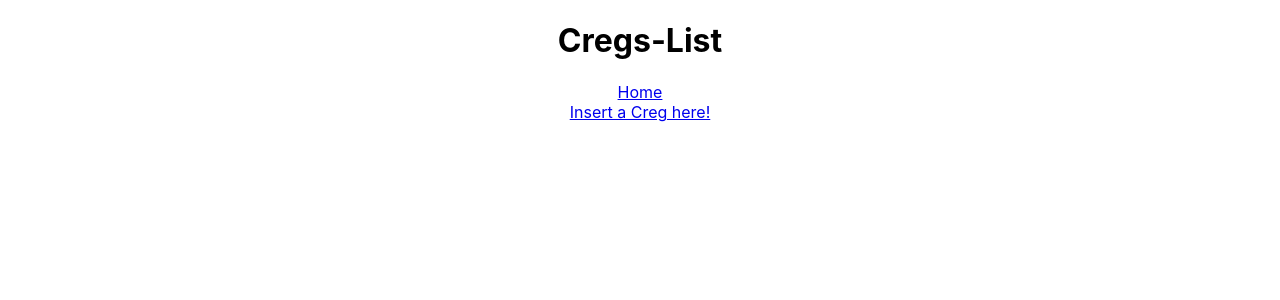
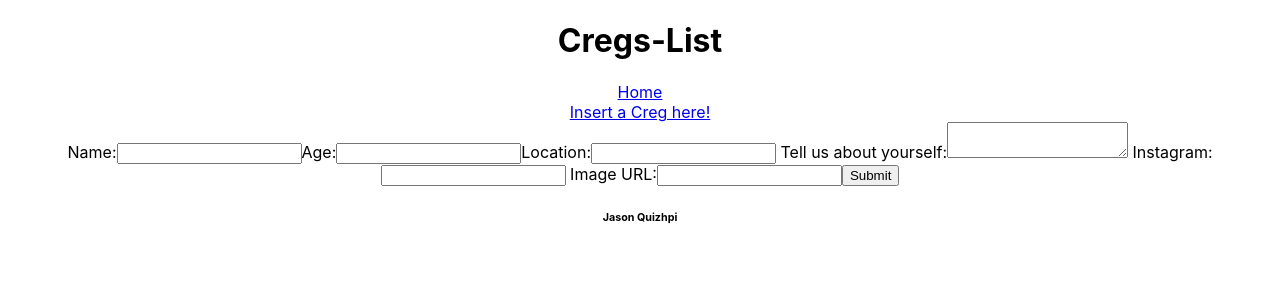
Before and after one commit to jquizhpi96/Cregs-List, a React (Create React App) app: page /edit/1 in a window 1280 px wide. Shown: the top 300 px of the page. Built offline with nearby package versions, Linux system fonts and the light colour scheme; no server answers; the HTML template or start-up script is replaced by a standard one.

Commit message:
working on delete component

```diff
--- a/src/App.js
+++ b/src/App.js
@@ -4,6 +4,7 @@ import Home from "./components/Home";
 import Form from "./components/Form";
 import Nav from "./components/Nav";
 import Bio from "./components/Bio";
+import Footer from "./components/Footer"
 import "./App.css";
 
 function App() {
@@ -17,6 +18,9 @@ function App() {
       <Route path="/new">
         <Form cregs={cregs} setToggleFetch={setToggleFetch} />
       </Route>
+      <Route path="/edit/:id">
+        <Form cregs={cregs} setToggleFetch={setToggleFetch} />
+      </Route>
       <Route exact path="/">
         <div className="cregs-container">
           <Home creg={cregs} />
@@ -25,6 +29,7 @@ function App() {
       <Route path="/bio/:id">
         <Bio cregs={cregs} />
       </Route>
+      <Footer />
     </div>
   );
 }
--- a/src/components/Delete.jsx
+++ b/src/components/Delete.jsx
@@ -1,12 +1,12 @@
 import { Link } from "react-router-dom";
 import axios from "axios";
 import { baseURL, config } from "../services";
-import Form from './Form'
+
 
 function Delete(props) {
   const deleteProfile = async () => {
-    const cregURL= `${baseURL}`;
-    await axios.delete(cregURL, config);
+    const url = `${baseURL}/${props.creg.id}`
+    await axios.delete(url, config);
     props.setToggleFetch((curr) => !curr);
   };
 
@@ -14,10 +14,8 @@ function Delete(props) {
 
     <div className='delete'>
       <button onClick={deleteProfile}>Delete Profile</button>
-      <Link to= "/edit/{id}">
-
-
-        <button>Edit</button>
+      <Link to={`/edit/${props.creg.id}`}>
+       <button>Edit</button>
         </Link>
     </div>
 
--- a/src/components/Footer.jsx
+++ b/src/components/Footer.jsx
@@ -0,0 +1,9 @@
+function Footer() {
+  return (
+    <div>
+      <h6>Jason Quizhpi </h6>
+    </div>
+  )
+}
+
+export default Footer
--- a/src/components/Form.jsx
+++ b/src/components/Form.jsx
@@ -74,7 +74,7 @@ function Form(props) {
         value={bio}
         onChange={(e) => setBio(e.target.value)}
       />
-      <label> Social Media:</label>
+      <label> Instagram:</label>
       <input
         type="text"
         value={socialMediaHandle}
```
